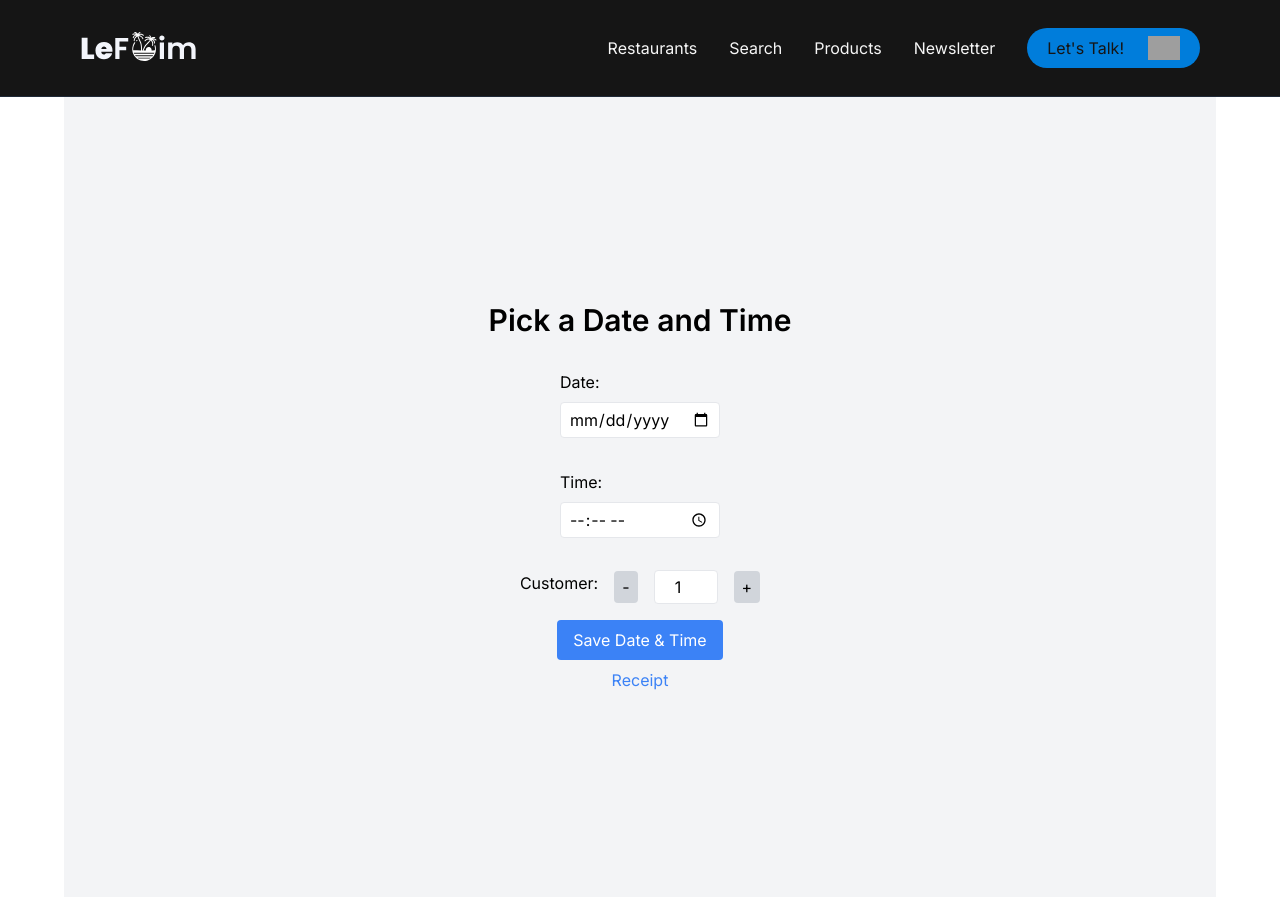
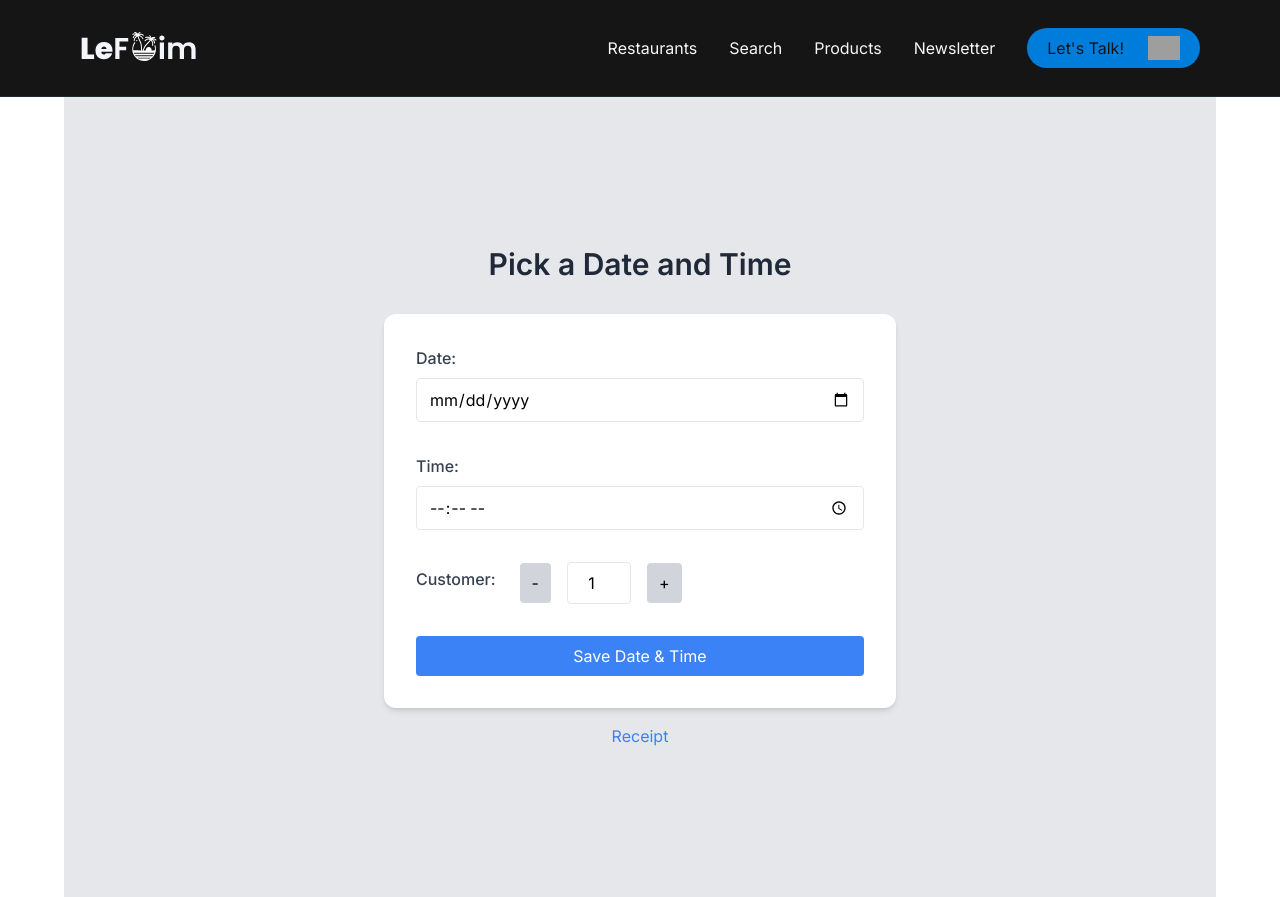
Before and after one commit to lucasjolibois54/sundown-boulevard, a Next.js app: page /order/date in a window 1280 px wide. Built offline with nearby package versions, Linux system fonts and the light colour scheme; grey boxes are pictures that could not be loaded.

Commit message:
Update page.js

```diff
--- a/app/(pages)/(OrderSystem)/order/date/page.js
+++ b/app/(pages)/(OrderSystem)/order/date/page.js
@@ -40,34 +40,35 @@ export default function TimePicker() {
   };
 
   return (
-    <main className="bg-gray-100 min-h-screen flex flex-col justify-center items-center py-8 max-w-6xl mx-auto">
-      <h1 className="text-3xl font-semibold mb-4">Pick a Date and Time</h1>
+<main className="bg-gray-200 min-h-screen flex flex-col justify-center items-center py-12 max-w-6xl mx-auto">
+    <h1 className="text-3xl font-semibold mb-8 text-gray-800">Pick a Date and Time</h1>
 
-      <div className="my-4">
-        <label className="block mb-2">Date:</label>
+    <div className="bg-white p-8 rounded-xl shadow-md space-y-8 w-full max-w-lg">
+        <div>
+            <label className="block text-gray-700 font-medium mb-2">Date:</label>
             <input
                 type="date"
                 value={selectedDate}
                 onChange={e => setSelectedDate(e.target.value)}
-          className="border rounded px-2 py-1 w-40 focus:outline-none focus:border-blue-400"
+                className="border rounded px-3 py-2 w-full focus:outline-none focus:border-blue-500 focus:ring focus:ring-blue-200 transition"
             />
         </div>
 
-      <div className="my-4">
-        <label className="block mb-2">Time:</label>
+        <div>
+            <label className="block text-gray-700 font-medium mb-2">Time:</label>
             <input
                 type="time"
                 value={selectedTime}
                 onChange={e => setSelectedTime(e.target.value)}
-          className="border rounded px-2 py-1 w-40 focus:outline-none focus:border-blue-400"
+                className="border rounded px-3 py-2 w-full focus:outline-none focus:border-blue-500 focus:ring focus:ring-blue-200 transition"
             />
         </div>
 
-      <div className="my-4 flex items-center space-x-4">
-        <label className="block mb-2">Customer:</label>
+        <div className="flex items-center space-x-4">
+            <label className="text-gray-700 font-medium mb-2 mr-2">Customer:</label>
             <button
                 onClick={decrementCustomer}
-          className="bg-gray-300 rounded px-2 py-1 focus:outline-none"
+                className="bg-gray-300 rounded px-3 py-2 hover:bg-gray-400 active:bg-gray-500 focus:outline-none focus:ring focus:ring-gray-200 transition"
             >
                 -
             </button>
@@ -75,11 +76,11 @@ export default function TimePicker() {
                 type="number"
                 value={customerCount}
                 readOnly
-          className="border rounded px-2 py-1 w-16 text-center"
+                className="border rounded px-3 py-2 w-16 text-center"
             />
             <button
                 onClick={incrementCustomer}
-          className="bg-gray-300 rounded px-2 py-1 focus:outline-none"
+                className="bg-gray-300 rounded px-3 py-2 hover:bg-gray-400 active:bg-gray-500 focus:outline-none focus:ring focus:ring-gray-200 transition"
             >
                 +
             </button>
@@ -87,14 +88,17 @@ export default function TimePicker() {
 
         <button
             onClick={handleSaveDateTime}
-        className="bg-blue-500 text-white rounded px-4 py-2 hover:bg-blue-600 focus:outline-none"
+            className="w-full bg-blue-500 text-white rounded px-4 py-2 hover:bg-blue-600 active:bg-blue-700 focus:outline-none focus:ring focus:ring-blue-200 transition"
         >
             Save Date & Time
         </button>
-      <Link className="text-blue-500 mt-2 hover:underline focus:outline-none" href="/order/receipt" passHref>
+    </div>
+
+    <Link className="text-blue-500 mt-4 hover:underline focus:outline-none" href="/order/receipt" passHref>
         Receipt
     </Link>
 </main>
+
   );
 }
 
```
Lines whose indentation alone changed are shown as unchanged.
